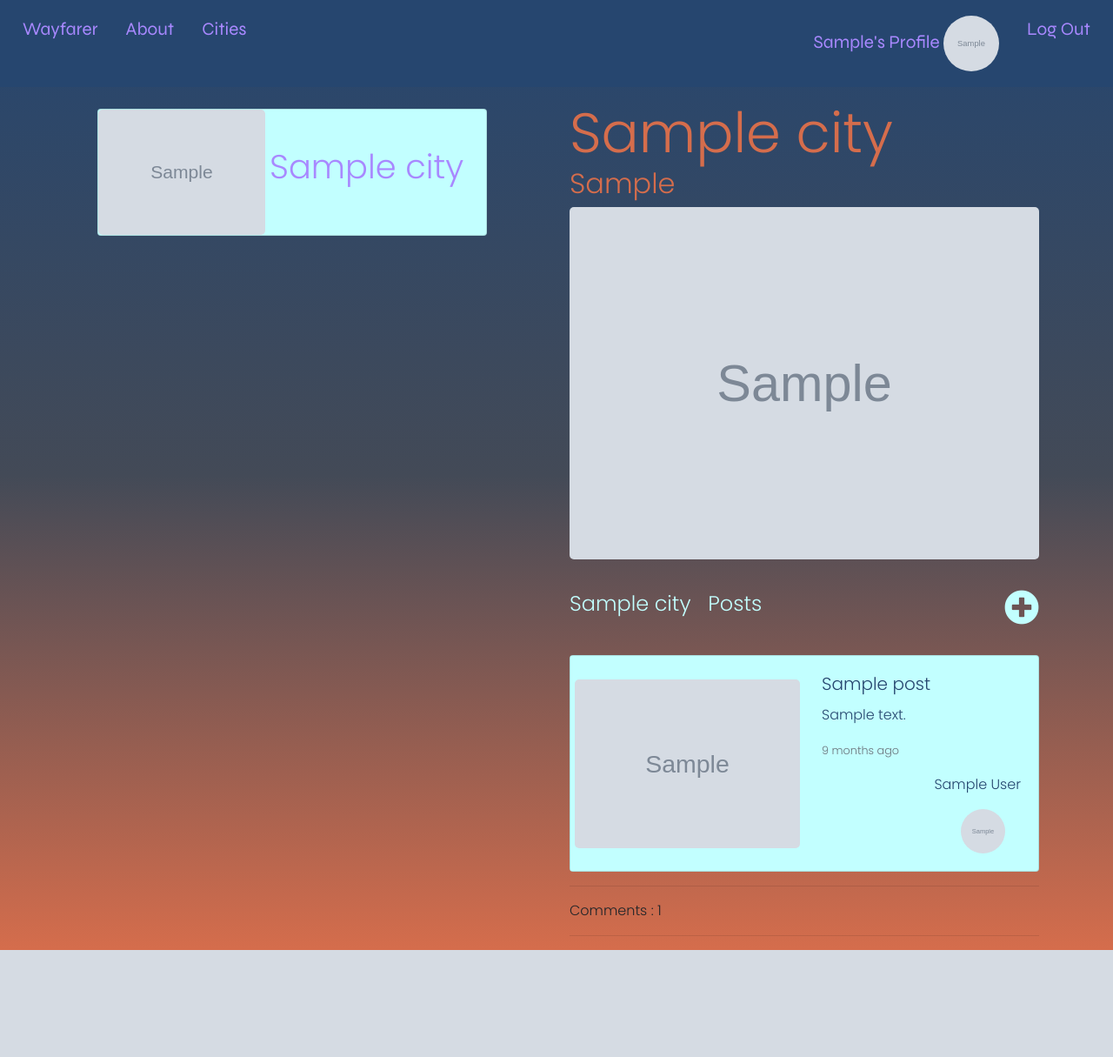
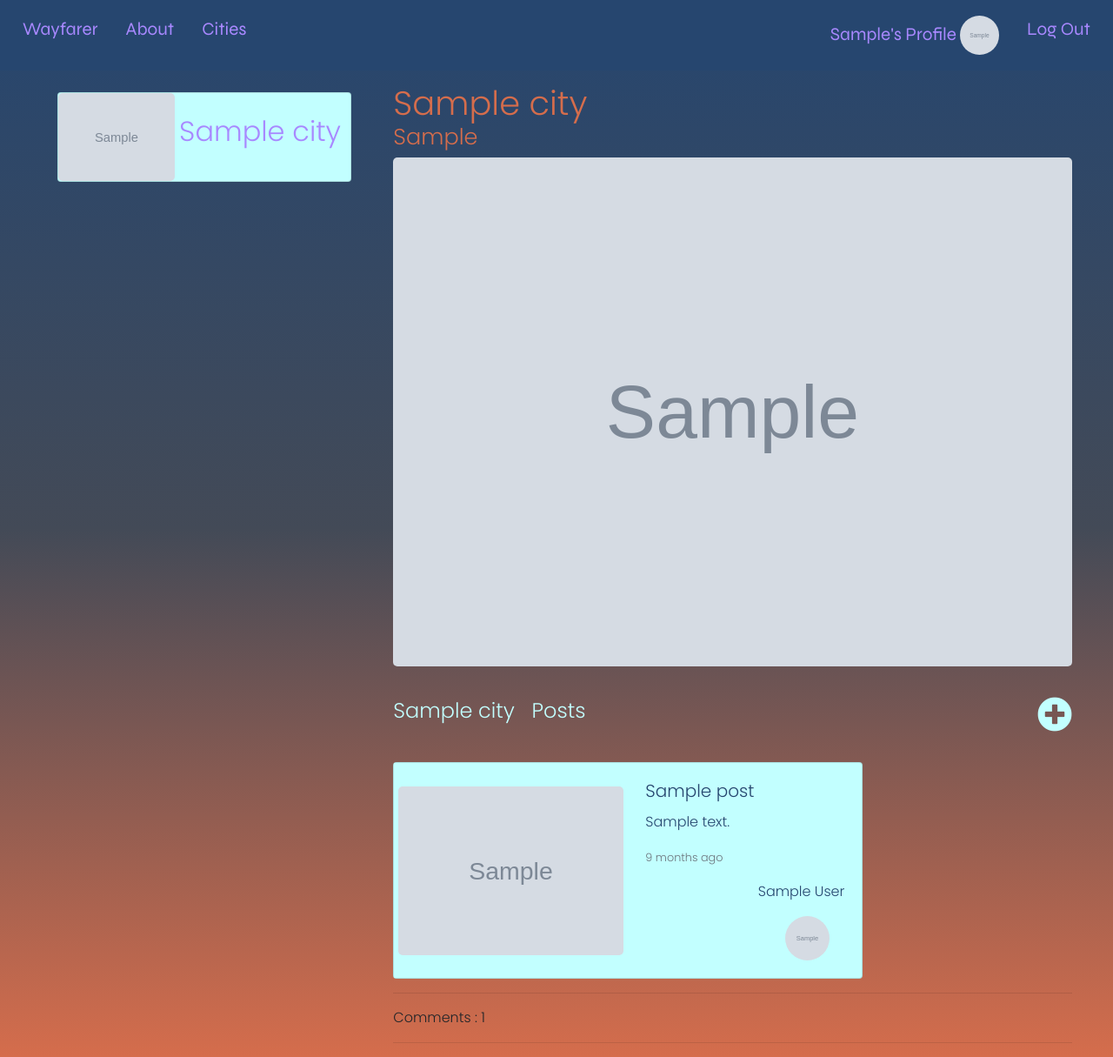
Before and after one commit to andrewjspivey/WAYFARER, a Django app: page /cities/1/ in a window 1280 px wide. Shown: the whole page at 87% size. Before the commit the page ends 1092 px from the top, so only its background shows below. Run offline with Django 3.2, Linux system fonts and the light colour scheme; a user stored in the database is signed in; tables that the repository leaves empty hold one stand-in row (values such as "Sample post"); grey boxes marked "Sample" are stand-in pictures; some libraries are stand-ins or nearby versions.

Commit message:
some more styling to cards

```diff
--- a/main_app/static/styles/main.css
+++ b/main_app/static/styles/main.css
@@ -76,8 +76,8 @@ a:hover {
 }
 
 .small_prof_nav {
-    width: 5vw;
-    height: 5vw;
+    width: 3.5vw;
+    height: 3.5vw;
     max-width: 100px;
     max-height: 100px;
     border-radius: 50%;
@@ -139,6 +139,10 @@ a:hover {
 
 
 /* ANCHOR Home Page styling */
+.container {
+    min-width: 95vw;
+}
+
 
 #city-carousel {
     margin-bottom: 15px;
@@ -341,16 +352,17 @@ a:hover {
 }
 
 .shrink_text3 {
-    font-size: 5vw;
+    font-size: 3vw;
     margin-bottom: 0;
 }
 
 .shrink_text2 {
-    font-size: 3vw;
+    font-size: 2.5vw;
+    text-align: center;
 }
 
 .shrink_text1 {
-    font-size: 2.5vw;
+    font-size: 2vw;
 }
 
 .card.selected-city {
@@ -367,11 +379,11 @@ a:hover {
 }
 
 .card.sidebar .city-index-img {
-    max-width: 45%;
+    max-width: 40%;
     max-height: 18vh;
     border-radius: 5px;
     margin-right: 5px;
-    overflow: hidden;
+
     object-fit: cover;
 }
 
--- a/main_app/templates/about.html
+++ b/main_app/templates/about.html
@@ -1,6 +1,6 @@
 {% extends 'base.html' %}
 {% block content %}
-<h3>The Developers</h3><br/><br/><br/><br/>
+<h2>Wayfarer Developers</h2><br/><br/><br/><br/>
 
 
 
@@ -21,7 +21,7 @@
         <img class="rounded-circle dev-pic" src="https://i.imgur.com/i3lIbWl.jpg?1" alt="Generic placeholder image" width="140" height="140">
         <div>
             <h2>Binay Bishwakarma</h2>
-            <p>Wayfarer Role: Back-End Developer<br/>Full Stack Software Engineer</p>
+            <p>Wayfarer Role: Back-End Developer<br/>Full Stack Software Engineer</p><br/>
             <span><a href=""><i class="fab fa-linkedin fa-3x"></i></a>  &nbsp&nbsp&nbsp <a href=""><i class="fab fa-github-square fa-3x"></i></a></span>
         </div>
       </div><!-- /.col-lg-4 -->
@@ -30,7 +30,7 @@
         <img class="rounded-circle dev-pic" src="https://i.imgur.com/x8ypdSv.jpg?1" alt="Generic placeholder image" width="140" height="140">
         <div>
             <h2>Liz Kane</h2>
-            <p>Wayfarer Role: Back-End Developer<br/>Full Stack Software Engineer</p>
+            <p>Wayfarer Role: Back-End Developer<br/>Full Stack Software Engineer</p><br/>
             <span><a href=""><i class="fab fa-linkedin fa-3x"></i></a>  &nbsp&nbsp&nbsp <a href=""><i class="fab fa-github-square fa-3x"></i></a></span>
         </div>
       </div><!-- /.col-lg-4 -->
--- a/main_app/templates/cities/detail.html
+++ b/main_app/templates/cities/detail.html
@@ -2,7 +2,7 @@
 {% block content %}
 
 <div class="row">
-    <div class="col">
+    <div class="col-4">
         {% for list_city in cities %}
         {% if list_city.id == city.id %}
         <div class="card sidebar selected-city">
@@ -20,7 +20,7 @@
     </div>
 
 
-    <div class="col">
+    <div class="col-8">
 
         <div class="row">
             <div class="col city-detail">
--- a/main_app/templates/cities/index.html
+++ b/main_app/templates/cities/index.html
@@ -1,5 +1,6 @@
 {% extends 'base.html' %}
 {% block content %}
+
 
 <div class="index-container">
     {% for city in cities %}
@@ -14,4 +15,6 @@
     {% endfor %}
 </div>
 
+
+
 {% endblock %}
--- a/main_app/templates/home.html
+++ b/main_app/templates/home.html
@@ -3,9 +3,9 @@
 
 
 
-<div id="city-carousel" class="carousel slide" data-ride="carousel" data-pause="hover" data-interval="7000">
+<div id="city-carousel" class="carousel slide" data-ride="carousel" data-pause="hover" data-interval="5500">
     <div class="carousel-inner">
-        <div class="carousel-item active" style="background-image: url(https://les.mitsubishielectric.co.uk/assets/Uploads/328a039bfe/Changing-view-from-space.jpg);">
+        <div class="carousel-item active" style="background-image: url(https://s23527.pcdn.co/wp-content/uploads/2019/06/sky-2680053_1920-745x497.jpg.optimal.jpg);">
         </div>
         {% for city in cities %}
             <div class="carousel-item" style="background-image: url({{city.image}})">
```
Also changed, not shown: other parts of main_app/static/styles/main.css (+27 -19 lines). Lines whose indentation alone changed are shown as unchanged.
